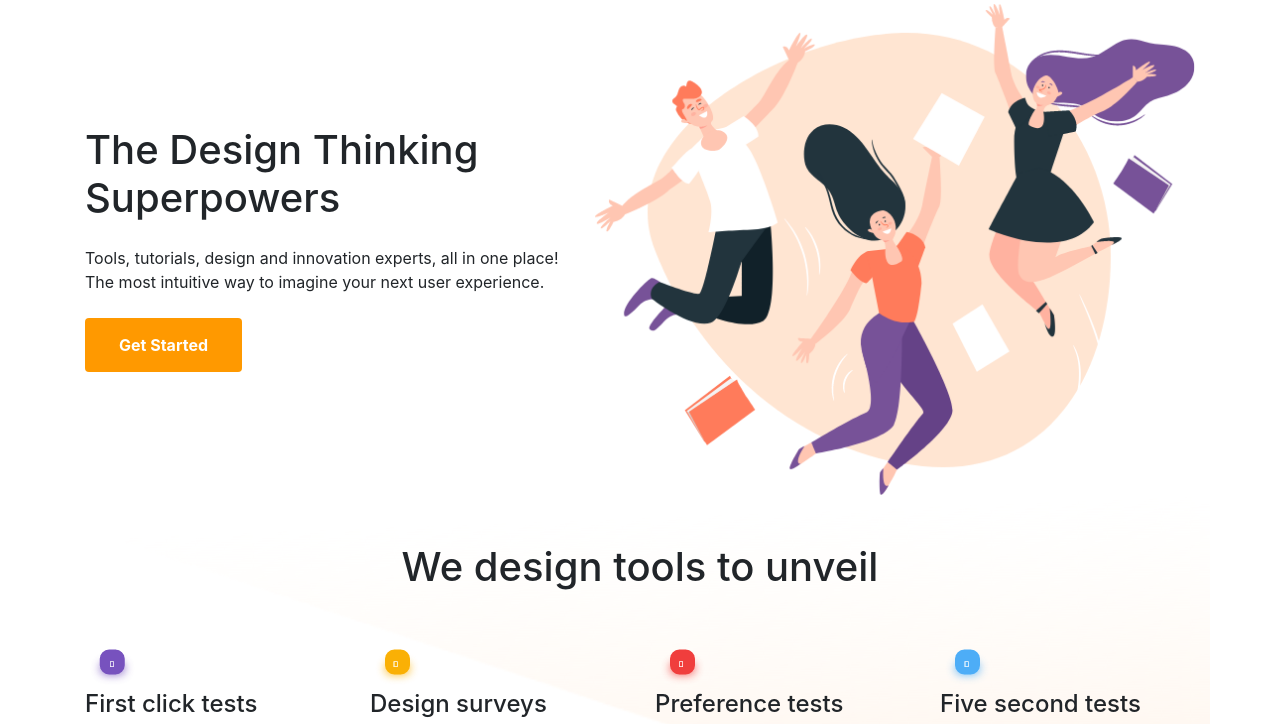
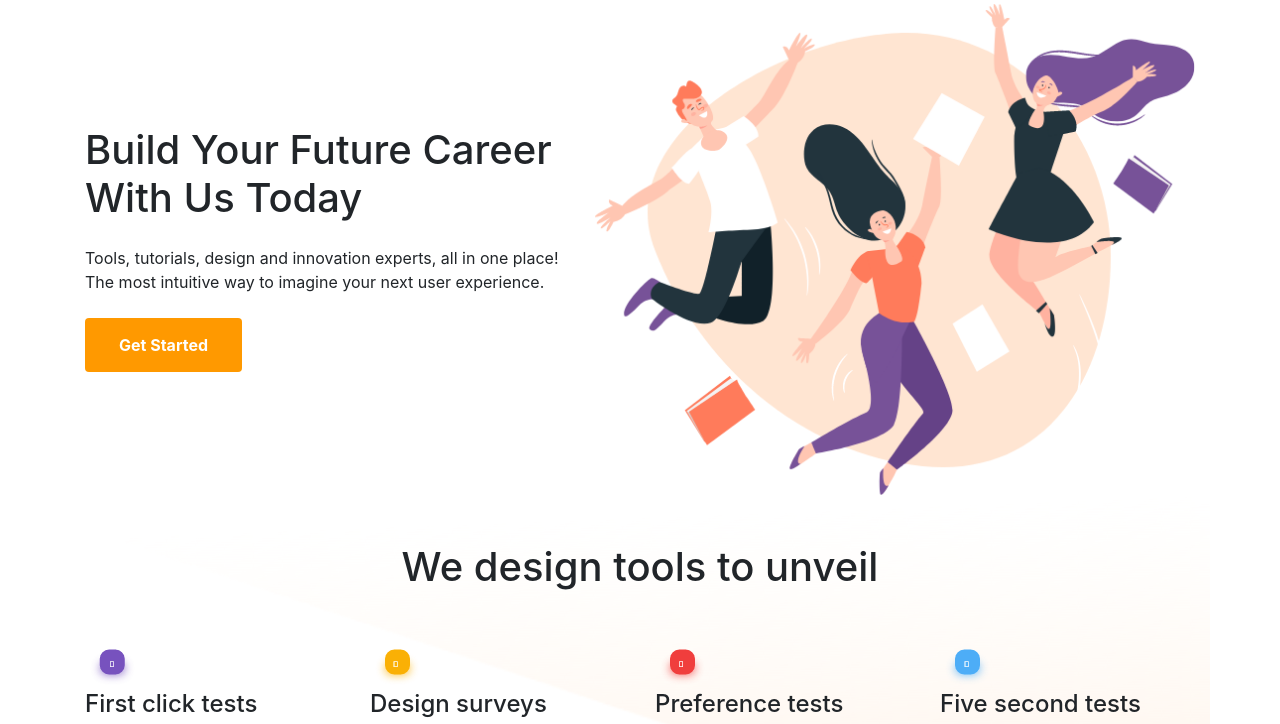
Before and after one commit to andriyansyah0003/productlyand, a plain HTML site: page index.html in a window 1280 px wide. Shown: the part 68-792 px from the top of the page. Drawn offline with nearby package versions, Linux system fonts and the light colour scheme.

Commit message:
Update Title

```diff
--- a/index.html
+++ b/index.html
@@ -46,7 +46,7 @@
     <div class="container">
       <div class="row">
         <div class="col align-self-center">
-          <h1 class="mb-4">The Design Thinking Superpowers</h1>
+          <h1 class="mb-4">Build Your Future Career With Us Today</h1>
           <p class="mb-4">Tools, tutorials, design and innovation experts, all in one place! The most intuitive way to
             imagine your
             next user experience.</p>
```
